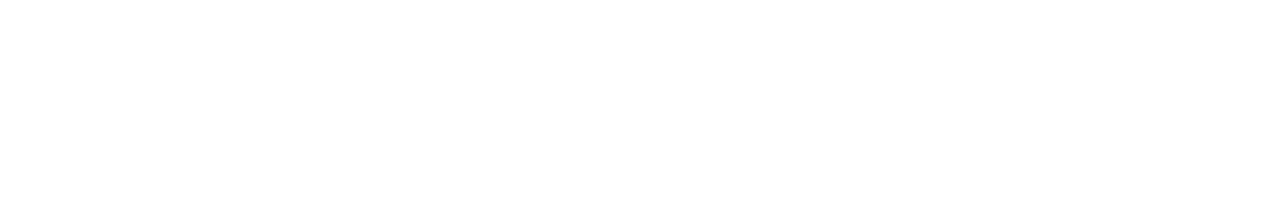
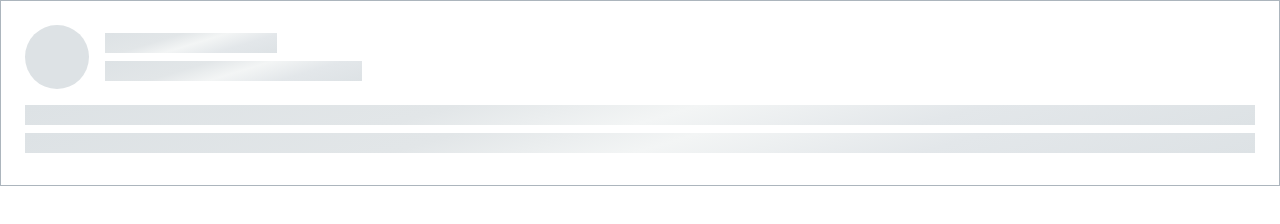
Before and after one commit to js-tasks-ru/htmlcss-20230714_ilya-kotov2, a website: page 04-lection2/02-skeleton/index.html in a window 1280 px wide. Drawn offline with nearby package versions, Linux system fonts and the light colour scheme.

Commit message:
add solution for lecture-2 02-skeleton

```diff
--- a/04-lection2/02-skeleton/index.html
+++ b/04-lection2/02-skeleton/index.html
@@ -2,10 +2,21 @@
 <!-- Страница со скелетоном -->
 <html lang="ru">
     <head>
+        <link href="https://cdn.jsdelivr.net/npm/normalize.css@8.0.1/normalize.min.css" rel="stylesheet">
         <link rel="stylesheet" href="../../assets/css/main.css">
         <link rel="stylesheet" href="./skeleton.css">
     </head>
     <body>
-
+        <div class="skeleton">
+            <div class="skeleton_top">
+                <div class="skeleton__photo"></div>
+                <div class="skeleton__union-text">
+                    <div class="skeleton__text skeleton_length_s"></div>
+                    <div class="skeleton__text skeleton_length_l"></div>
+                </div>
+            </div>
+            <div class="skeleton__text skeleton_length_full"></div>
+            <div class="skeleton__text skeleton_length_full"></div>
+        </div>
     </body>
 </html>
--- a/04-lection2/02-skeleton/skeleton.css
+++ b/04-lection2/02-skeleton/skeleton.css
@@ -0,0 +1,36 @@
+.skeleton {
+    padding: 24px;
+    border: 1px solid var(--grey-3);
+}
+
+.skeleton_top {
+    display: flex;
+    column-gap: 16px;
+    margin-bottom: 16px;
+}
+
+.skeleton__photo {
+    width: 64px;
+    height: 64px;
+    background-color: var(--grey-2);
+    border-radius: 100%;
+}
+
+.skeleton__text {
+    background: linear-gradient(163deg, #DDE2E5 0%, #E2E6E8 33.33%, #F3F5F5 52.08%, #E3E7EA 73.96%, #DDE2E5 100%);
+    height: 20px;
+    width: 200px;
+    margin: 8px 0;
+}
+
+.skeleton_length_s {
+    width: 172px
+}
+
+.skeleton_length_l {
+    width: 257px;
+}
+
+.skeleton_length_full {
+    width: 100%;
+}
```
